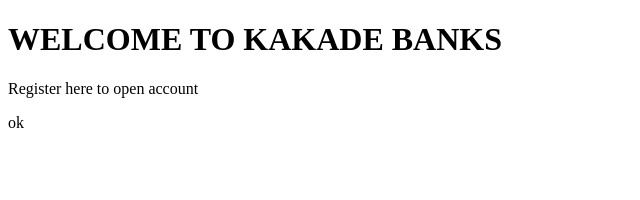
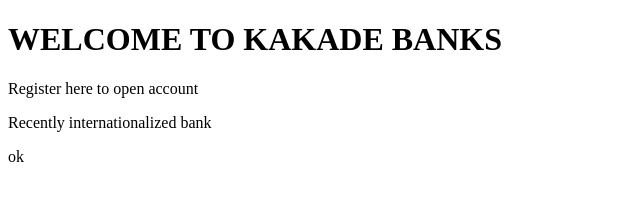
Before and after one commit to ShridharKakade/shri, a plain HTML site: page index.html in a window 1280 px wide. Shown: the whole page, without its empty margins (0-640 px from the left). Drawn offline with Linux system fonts and the light colour scheme.

Commit message:
index.html is modifid

```diff
--- a/index.html
+++ b/index.html
@@ -9,6 +9,7 @@
 <body>
     <h1>WELCOME TO KAKADE BANKS</h1>
     <h7>Register here to open account</h7>
+    <p>Recently internationalized bank</p>
     <p>ok</p>
 
 </body>
```
